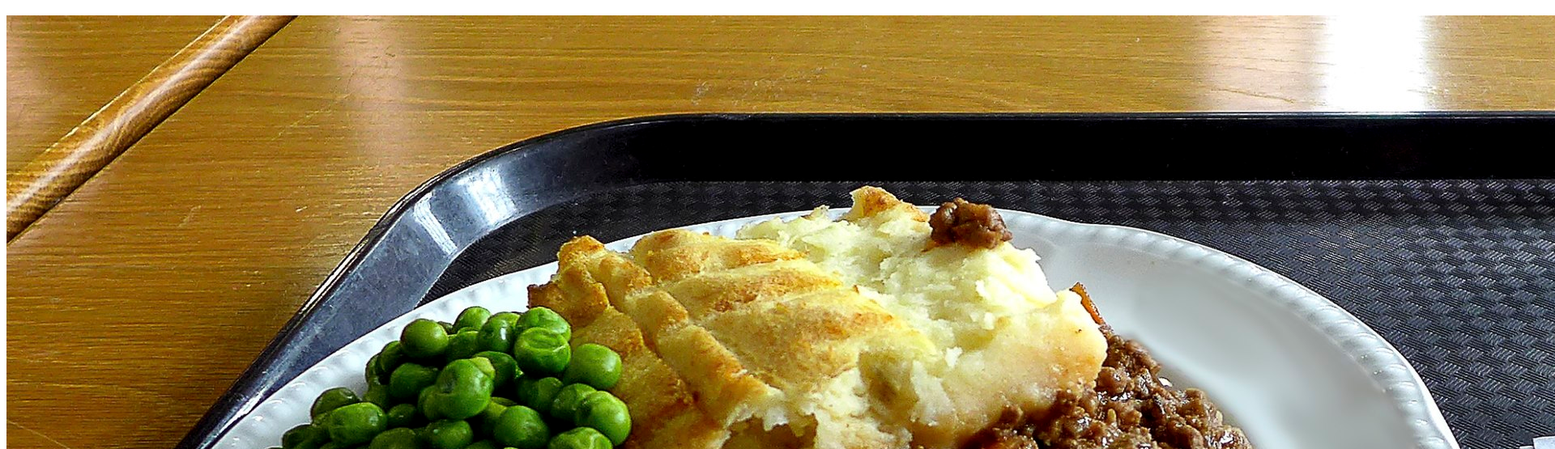
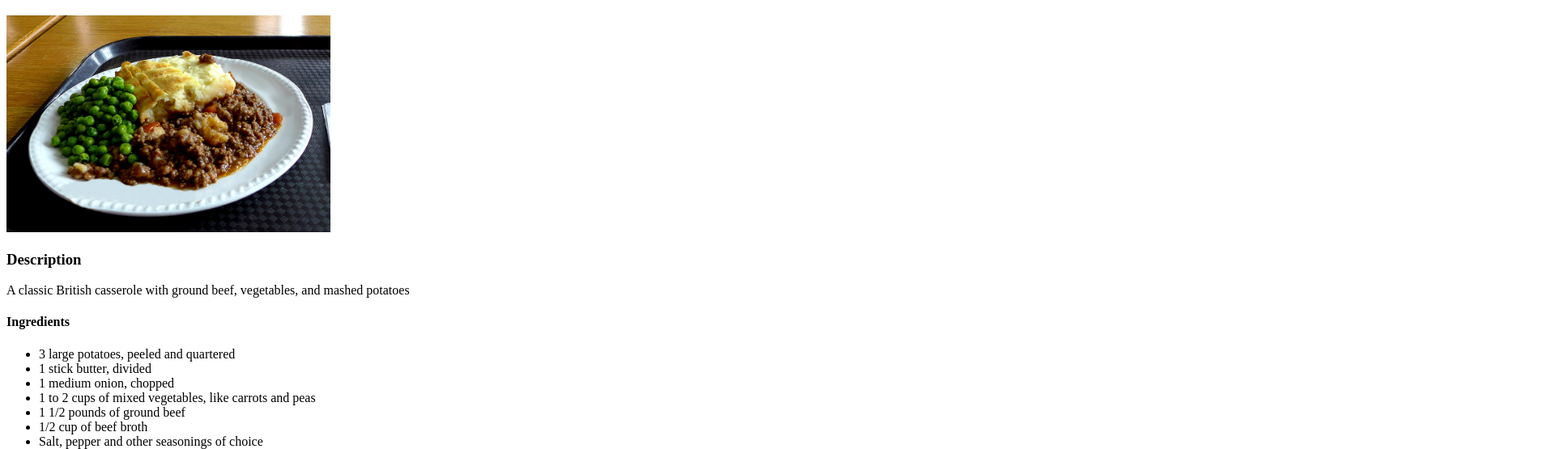
Before and after one commit to astrela/odin-recipes, a plain HTML site: page recipes/shepherds-pie.html in a window 1280 px wide. Shown: the part 61-616 px from the top of the page at 81% size, 1920 px wide, since content can reach past the window. Drawn offline with Linux system fonts and the light colour scheme.

Commit message:
Add style.css, add scaling to shepherdspie.jpg

```diff
--- a/recipes/shepherds-pie.html
+++ b/recipes/shepherds-pie.html
@@ -5,10 +5,11 @@
     <meta http-equiv="X-UA-Compatible" content="IE=edge">
     <meta name="viewport" content="width=device-width, initial-scale=1.0">
     <title>Shepherd's pie</title>
+    <link rel="stylesheet" href="../style.css">
 </head>
 <body>
     <h1>Shepherd's pie</h1>
-    <img src="../images/shepherdspie.jpg" alt="Shepherd's pie">
+    <img class="one" src="../images/shepherdspie.jpg" alt="Shepherd's pie">
         <h3>Description</h3>
         <p>A classic British casserole with ground beef, vegetables, and mashed potatoes</p>
         <h4>Ingredients</h4>
--- /dev/null
+++ b/style.css
@@ -0,0 +1,4 @@
+.one {
+    width: 400px;
+    height: auto;
+}
```
Also changed, not shown: index.html (+1 -0 lines), recipes/pancakes.html (+1 -0 lines).
